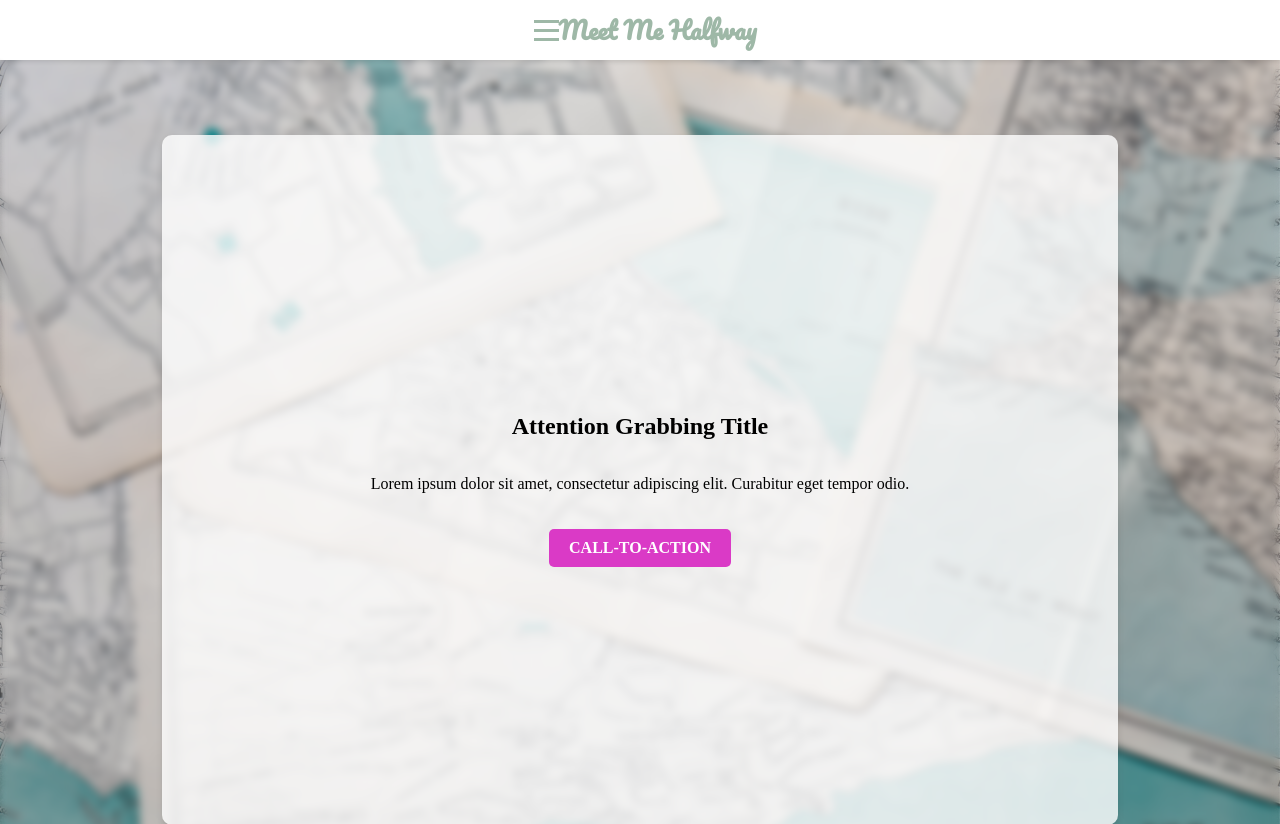
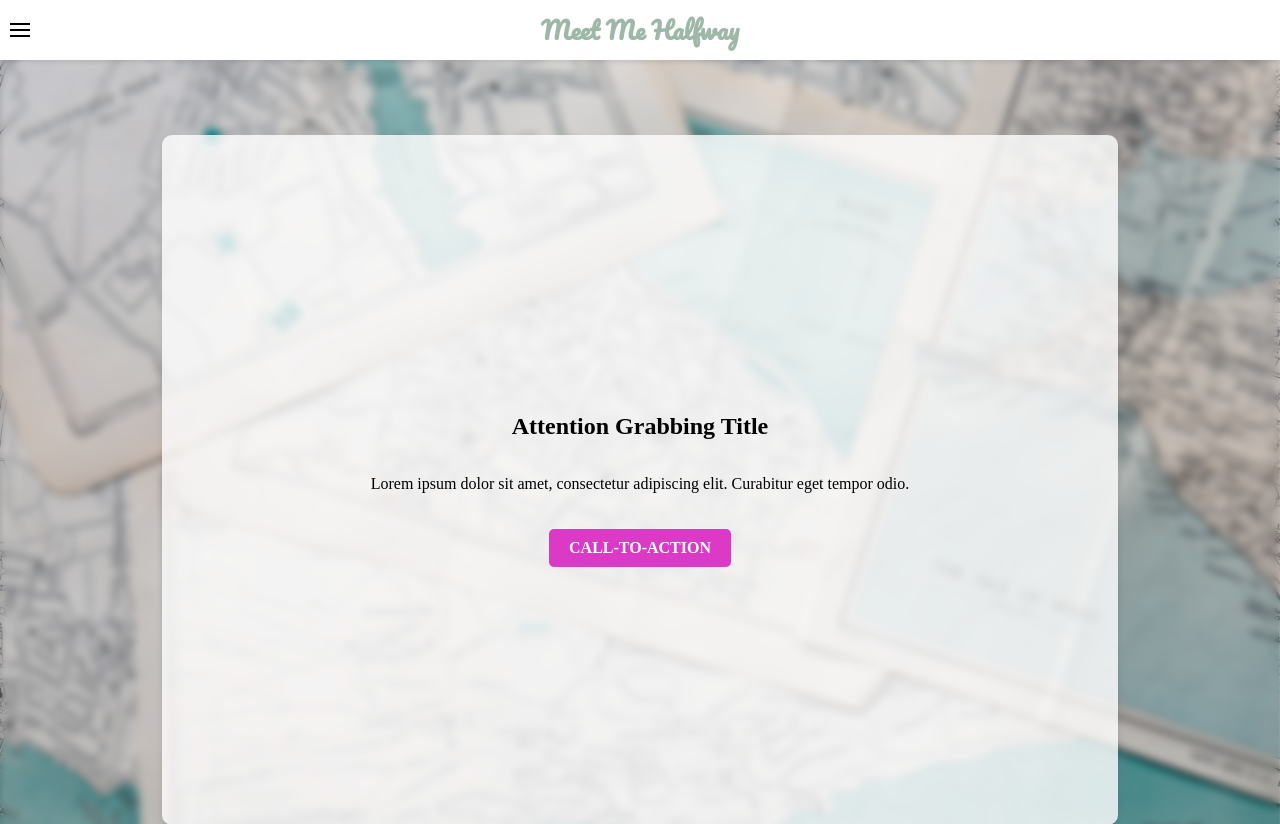
Before and after one commit to thaneshp/meet-me-halfway, a Django app: page /app/hello/ in a window 1280 px wide. Shown: the top 824 px of the page. Run offline with Django 4.2, Linux system fonts and the light colour scheme.

Commit message:
Adds hamburger menu to left hand corner

```diff
--- a/app/templates/navbar.html
+++ b/app/templates/navbar.html
@@ -6,12 +6,9 @@
         <span class="hamburger-bar"></span>
     </button>
     <div class="side-panel" id="side-panel">
-      <!-- Add your panel content here -->
-      <p>Panel Content 1</p>
-      <p>Panel Content 2</p>
-      <p>Panel Content 3</p>
+        <button class="add-address-btn">+ Add Address</button>
     </div>
-    <div class="navbar-title">
+    <div class="navbar-title navbar-center">
         <h1>Meet Me Halfway</h1>
     </div>
 </div>
--- a/app/templates/static/css/styles.css
+++ b/app/templates/static/css/styles.css
@@ -41,7 +41,7 @@ body {
 
 .navbar {
     display: flex;
-    justify-content: center;
+    justify-content: flex-start;
     align-items: center;
     background-color: #ffffff;
     height: 60px;
@@ -59,6 +59,12 @@ body {
     font-size: 24px;
     color: #9EB8A7;
     font-family: 'Pacifico', cursive;
+}
+
+.navbar-center {
+    position: absolute;
+    left: 50%;
+    transform: translateX(-50%);
 }
 
 .box {
@@ -106,10 +112,10 @@ a.cta-btn:hover {
 
 .hamburger-bar {
     display: block;
-    width: 25px;
-    height: 3px;
-    margin: 6px 0;
-    background-color: #9EB8A7;
+    width: 20px;
+    height: 2px;
+    margin: 4px 0;
+    background-color: black;
     transition: 0.4s;
 }
 
@@ -136,3 +142,23 @@ a.cta-btn:hover {
     z-index: 0;
     flex-grow: 1;
 }
+
+.add-address-btn {
+    display: inline-block;
+    background-color: transparent;
+    color: #F67280;
+    text-decoration: none;
+    border: 2px solid #F67280;
+    border-radius: 5px;
+    padding: 10px 20px;
+    margin-top: 20px;
+    cursor: pointer;
+    text-transform: uppercase;
+    font-weight: bold;
+    transition: background-color 0.3s, color 0.3s;
+}
+
+.add-address-btn:hover {
+    background-color: #F67280;
+    color: #ffffff;
+}
```
